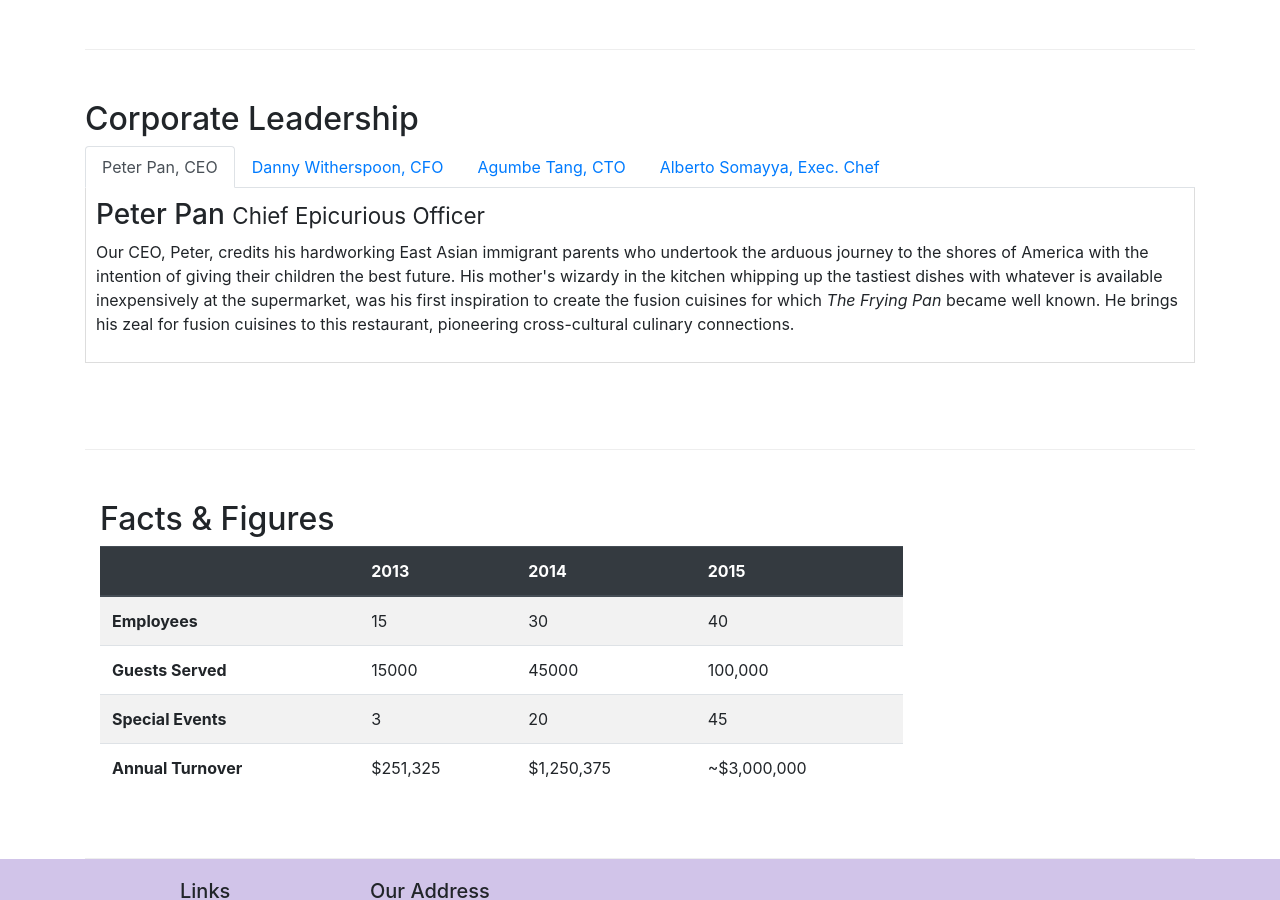
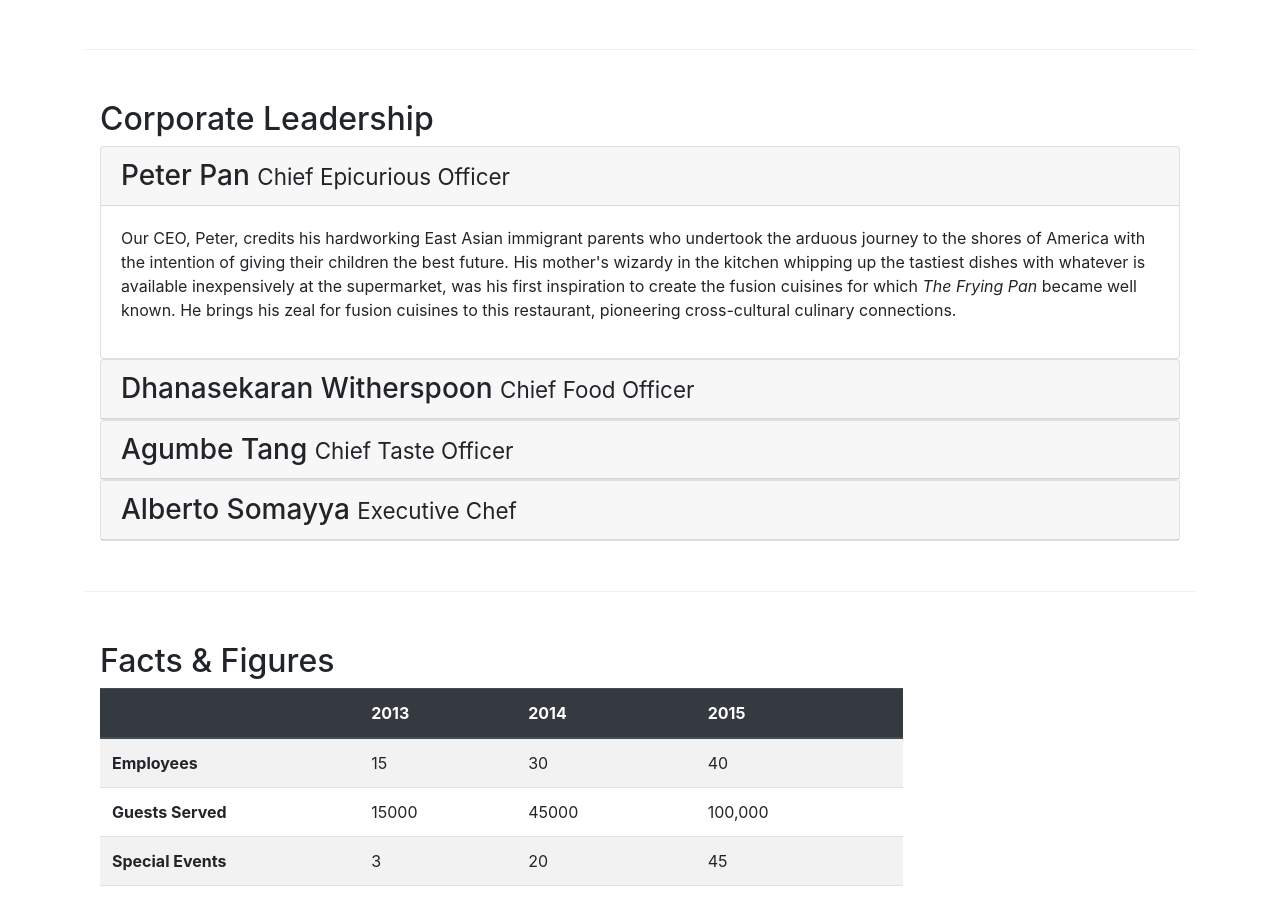
Before and after one commit to varunchopraa/Bootstrap, a website: page aboutus.html in a window 1280 px wide. Shown: the part 922-1822 px from the top of the page. Drawn offline with nearby package versions, Linux system fonts and the light colour scheme.

Commit message:
accordian

```diff
--- a/aboutus.html
+++ b/aboutus.html
@@ -8,6 +8,7 @@
     <meta charset="utf-8">
     <meta name="viewport" content="width=device-width, initial-scale=1, shrink-to-fit=no">
     <meta http-equiv="x-ua-compatible" content="ie=edge">
+
 
     <!-- Bootstrap CSS -->
     <link rel="stylesheet" href="node_modules/bootstrap/dist/css/bootstrap.min.css">
@@ -102,51 +103,67 @@
 
 
         <div class="row row-content">
-            <div class="">
+            <div class="col-12">
                 <h2>Corporate Leadership</h2>
 
-                <ul class="nav nav-tabs">
-                    <li class="nav-item">
-                      <a class="nav-link active" href="#peter"
-                        role="tab" data-toggle="tab">Peter Pan, CEO</a>
-                    </li>
-                    <li class="nav-item">
-                      <a class="nav-link" href="#danny" role="tab"
-                        data-toggle="tab">Danny Witherspoon, CFO</a>
-                    </li>
-                    <li class="nav-item">
-                      <a class="nav-link" href="#agumbe"role="tab"
-                        data-toggle="tab">Agumbe Tang, CTO</a>
-                    </li>
-                    <li class="nav-item">
-                      <a class="nav-link" href="#alberto" role="tab"
-                        data-toggle="tab">Alberto Somayya, Exec. Chef</a>
-                    </li>
-                </ul>
-
-
-                 <div class="tab-content">
-                     <div role="tabpanel" class="tab-pane fade show active" id="peter">
-                        <h3>Peter Pan <small>Chief Epicurious Officer</small></h3>
+                 <div id="accordion1" class="accordian">
+                  <div class="card">
+                    <div class="card-header" id="peterhead">
+                      <h3 class="mb-0">
+                        <a data-toggle="collapse" data-target="#peter">
+                          Peter Pan <small>Chief Epicurious Officer</small>
+                        </a>
+                      </h3>
+                    </div>
+                    <div class="collapse show" id="peter" data-parent="#accordion1">
+                      <div class="card-body">
                         <p class="d-none d-sm-block">Our CEO, Peter, credits his hardworking East Asian immigrant parents who undertook the arduous journey to the shores of America with the intention of giving their children the best future. His mother's wizardy in the kitchen whipping up the tastiest dishes with whatever is available inexpensively at the supermarket, was his first inspiration to create the fusion cuisines for which <em>The Frying Pan</em> became well known. He brings his zeal for fusion cuisines to this restaurant, pioneering cross-cultural culinary connections.</p>
-                     </div>
-
-                    <div role="tabpanel" class="tab-pane fade" id="danny">
-                        <h3>Dhanasekaran Witherspoon <small>Chief Food Officer</small></h3>
+                      </div>
+                    </div>
+                  </div>
+                  <div class="card">
+                    <div class="card-header" id="dannyhead">
+                      <h3 class="mb-0">
+                        <a data-toggle="collapse" data-target="#danny">
+                          Dhanasekaran Witherspoon <small>Chief Food Officer</small>
+                        </a>
+                      </h3>
+                    </div>
+                    <div class="collapse" id="danny" data-parent="#accordion1">
+                      <div class="card-body">
                         <p class="d-none d-sm-block">Our CFO, Danny, as he is affectionately referred to by his colleagues, comes from a long established family tradition in farming and produce. His experiences growing up on a farm in the Australian outback gave him great appreciation for varieties of food sources. As he puts it in his own words, <em>Everything that runs, wins, and everything that stays, pays!</em></p>
+                      </div>
                     </div>
-
-                    <div role="tabpanel" class="tab-pane fade" id="agumbe">
-                        <h3>Agumbe Tang <small>Chief Taste Officer</small></h3>
+                  </div>
+                  <div class="card">
+                    <div class="card-header" id="agumbehead">
+                      <h3 class="mb-0">
+                        <a data-toggle="collapse" data-target="#agumbe">
+                          Agumbe Tang <small>Chief Taste Officer</small>
+                        </a>
+                      </h3>
+                    </div>
+                    <div class="collapse" id="agumbe" data-parent="#accordion1">
+                      <div class="card-body">
                         <p class="d-none d-sm-block">Blessed with the most discerning gustatory sense, Agumbe, our CTO, personally ensures that every dish that we serve meets his exacting tastes. Our chefs dread the tongue lashing that ensues if their dish does not meet his exacting standards. He lives by his motto, <em>You click only if you survive my lick.</em></p>
+                      </div>
                     </div>
-
-                    <div role="tabpanel" class="tab-pane fade" id="alberto">
-                        <h3>Alberto Somayya <small>Executive Chef</small></h3>
+                  </div>
+                  <div class="card">
+                    <div class="card-header" id="albertohead">
+                      <h3 class="mb-0">
+                        <a data-toggle="collapse" data-target="#alberto">
+                          Alberto Somayya <small>Executive Chef</small>
+                        </a>
+                      </h3>
+                    </div>
+                    <div class="collapse" id="alberto" data-parent="#accordion1">
+                      <div class="card-body">
                         <p class="d-none d-sm-block">Award winning three-star Michelin chef with wide International experience having worked closely with whos-who in the culinary world, he specializes in creating mouthwatering Indo-Italian fusion experiences. He says, <em>Put together the cuisines from the two craziest cultures, and you get a winning hit! Amma Mia!</em></p>
-                     </div>
+                      </div>
+                    </div>
+                  </div>
                 </div>
-
             </div>
        </div>
 
@@ -238,7 +255,9 @@
            </div>
         </div>
     </footer>
-
+    <script src="node_modules/jquery/dist/jquery.slim.min.js"></script>
+    <script src="node_modules/popper.js/dist/umd/popper.min.js"></script>
+    <script src="node_modules/bootstrap/dist/js/bootstrap.min.js"></script>
 </body>
 
 </html>
```
